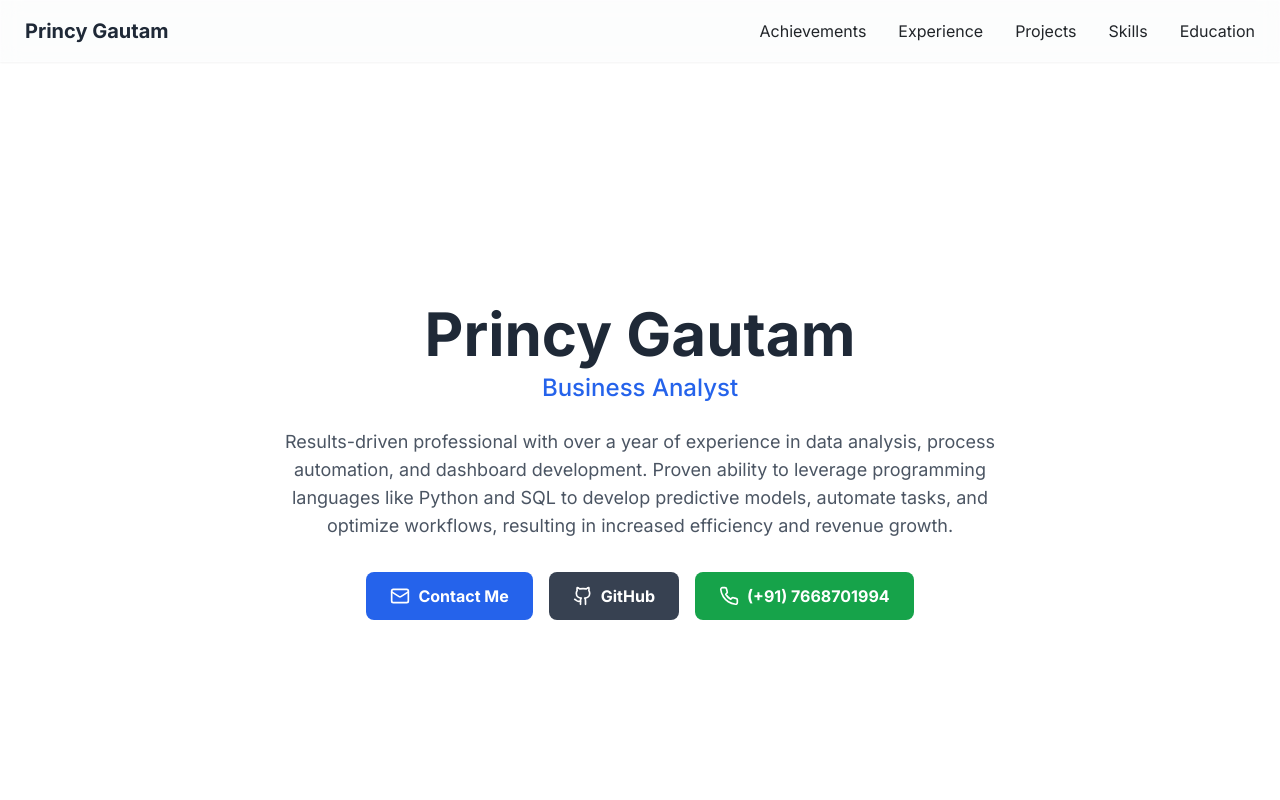
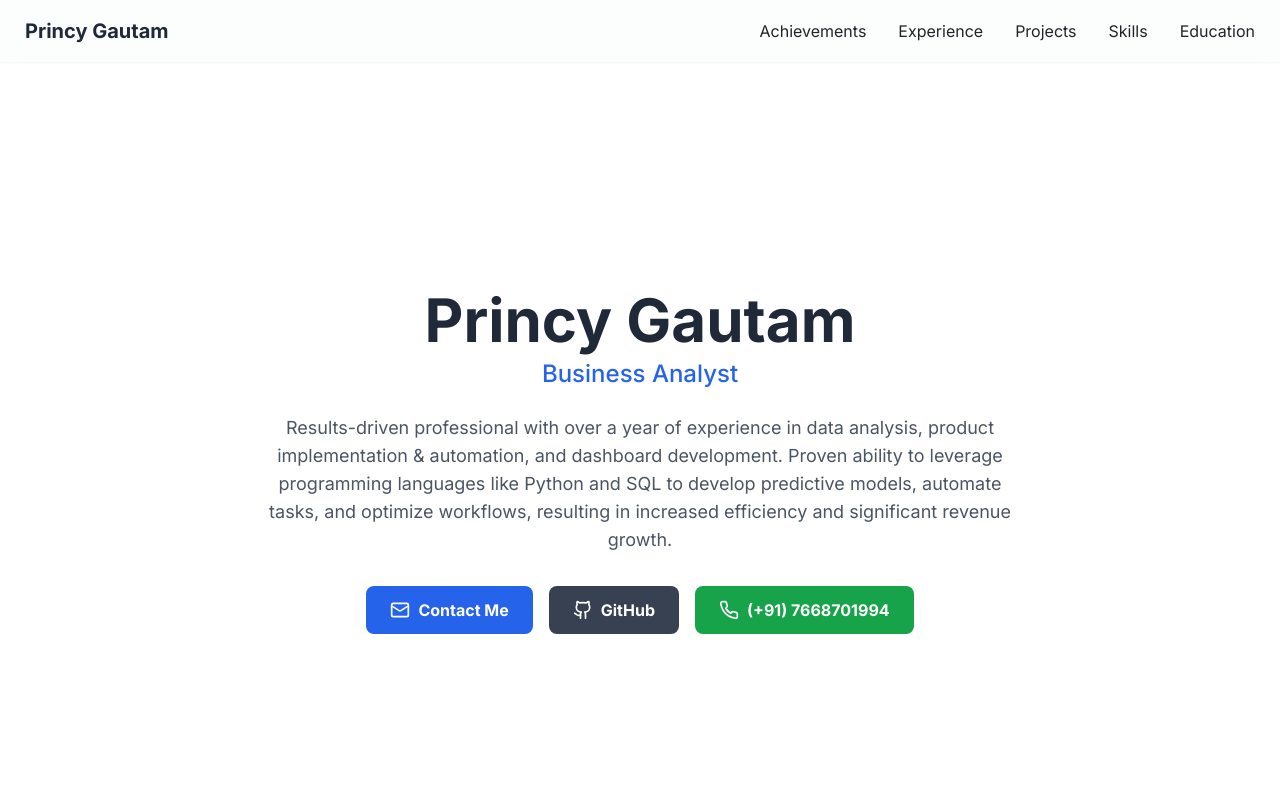
Before and after one commit to PrincyGautam/PrincyGautam.github.io, a plain HTML site: page index.html in a window 1280 px wide. Shown: the top 800 px of the page. Drawn offline with nearby package versions, Linux system fonts and the light colour scheme.

Commit message:
Update index.html

```diff
--- a/index.html
+++ b/index.html
@@ -171,7 +171,7 @@
                 <h1 class="text-4xl md:text-6xl font-bold text-gray-800 leading-tight">Princy Gautam</h1>
                 <p class="text-xl md:text-2xl text-blue-600 font-medium mt-2">Business Analyst</p>
                 <p class="mt-6 max-w-3xl mx-auto text-gray-600 text-lg">
-                    Results-driven professional with over a year of experience in data analysis, process automation, and dashboard development. Proven ability to leverage programming languages like Python and SQL to develop predictive models, automate tasks, and optimize workflows, resulting in increased efficiency and revenue growth.
+                    Results-driven professional with over a year of experience in data analysis, product implementation & automation, and dashboard development. Proven ability to leverage programming languages like Python and SQL to develop predictive models, automate tasks, and optimize workflows, resulting in increased efficiency and significant revenue growth.
                 </p>
                 <div class="mt-8 flex flex-wrap justify-center items-center gap-4">
                     <a href="mailto:princygautam@gmail.com" class="bg-blue-600 text-white font-bold py-3 px-6 rounded-lg hover:bg-blue-700 transition-transform transform hover:scale-105 flex items-center space-x-2">
```
